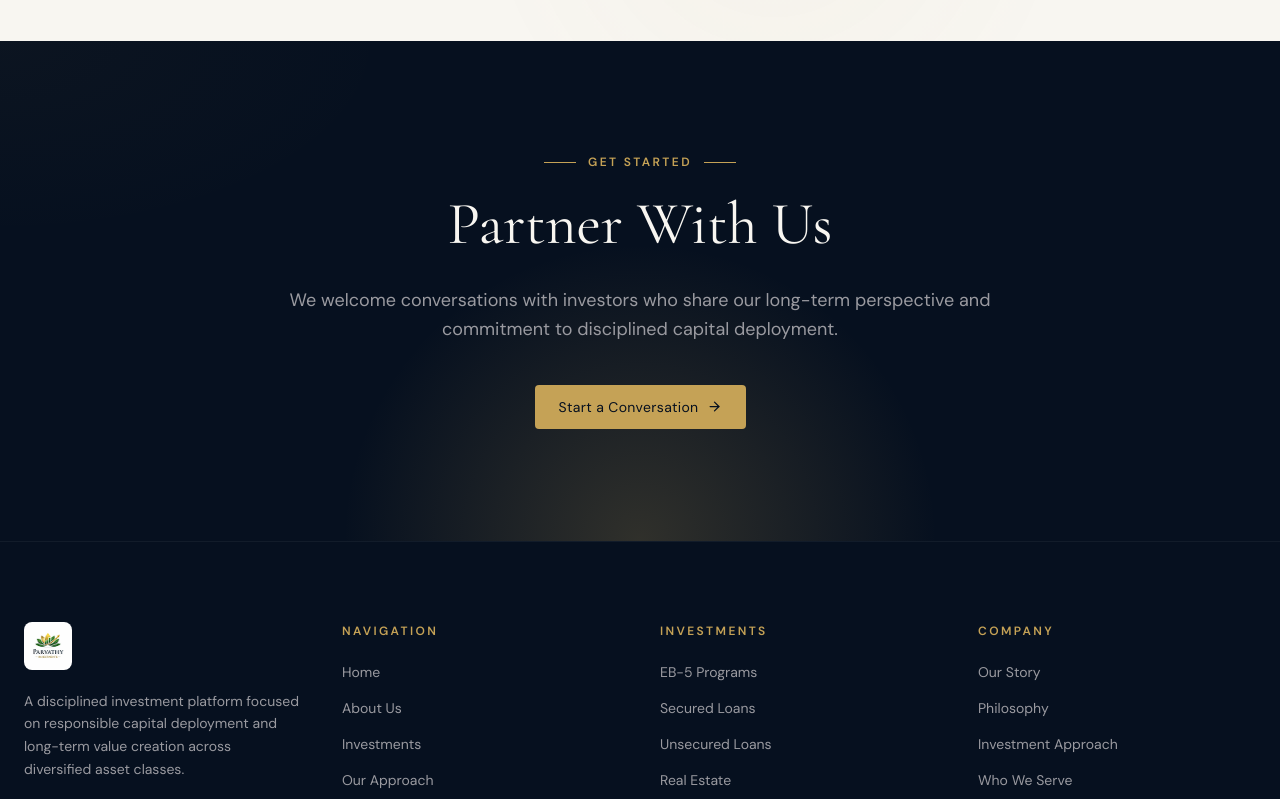
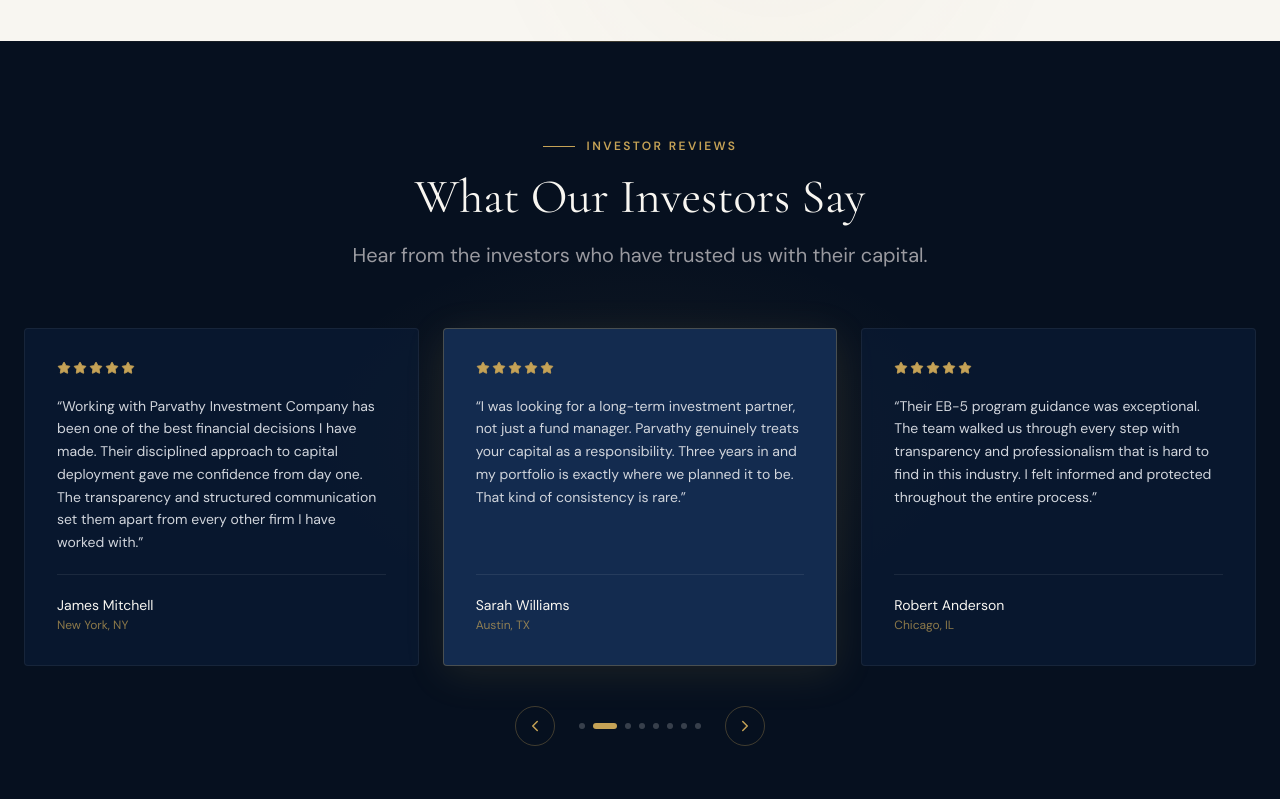
Before and after one commit to VishalSalemJayavel/Parvathy-Investments, a Next.js app: page / in a window 1280 px wide. Shown: the part 5900-6699 px from the top of the page. Built offline with nearby package versions, Linux system fonts and the light colour scheme.

Commit message:
Add investor testimonials carousel above Partner CTA on all pages

```diff
--- a/app/about/page.tsx
+++ b/app/about/page.tsx
@@ -5,6 +5,7 @@
 import { SectionReveal, StaggerItem } from '@/components/SectionReveal';
 import { SectionHeader } from '@/components/SectionHeader';
 import { PartnerCTA } from '@/components/PartnerCTA';
+import { TestimonialsCarousel } from '@/components/TestimonialsCarousel';
 import { SectionGlow } from '@/components/SectionGlow';
 import { PhilosophyPillars } from '@/components/PhilosophyPillars';
 import { AnimatedStats } from '@/components/AnimatedStats';
@@ -389,6 +390,7 @@
       </section>
 
       {/* 8 ─ PARTNER CTA */}
+      <TestimonialsCarousel />
       <PartnerCTA />
     </>
   );
--- a/app/approach/page.tsx
+++ b/app/approach/page.tsx
@@ -4,6 +4,7 @@
 import { SectionReveal, StaggerItem } from '@/components/SectionReveal';
 import { SectionHeader } from '@/components/SectionHeader';
 import { PartnerCTA } from '@/components/PartnerCTA';
+import { TestimonialsCarousel } from '@/components/TestimonialsCarousel';
 import { SectionGlow } from '@/components/SectionGlow';
 import { AnimatedPattern } from '@/components/AnimatedPattern';
 import { CommitmentCards } from '@/components/CommitmentCards';
@@ -389,6 +390,7 @@
       </section>
 
       {/* 6 ─ PARTNER CTA */}
+      <TestimonialsCarousel />
       <PartnerCTA />
     </>
   );
--- a/app/contact/page.tsx
+++ b/app/contact/page.tsx
@@ -6,6 +6,7 @@
 import { SectionGlow } from '@/components/SectionGlow';
 import { AnimatedPattern } from '@/components/AnimatedPattern';
 import { COMPANY } from '@/lib/constants';
+import { TestimonialsCarousel } from '@/components/TestimonialsCarousel';
 
 export const metadata: Metadata = {
   title: 'Contact',
@@ -167,7 +168,10 @@
         </div>
       </section>
 
-      {/* 3 ─ SIMPLE CLOSING STRIP (lighter alternative to full PartnerCTA) */}
+      {/* 3 ─ TESTIMONIALS */}
+      <TestimonialsCarousel />
+
+      {/* 4 ─ SIMPLE CLOSING STRIP (lighter alternative to full PartnerCTA) */}
       <section className="bg-navy-deep border-t border-white/5 relative overflow-hidden">
         <SectionGlow variant="dark" />
         <div className="max-w-7xl mx-auto px-6 py-12 flex flex-col sm:flex-row items-center justify-between gap-6">
--- a/app/investments/page.tsx
+++ b/app/investments/page.tsx
@@ -8,6 +8,7 @@
 import { SectionReveal, StaggerItem } from '@/components/SectionReveal';
 import { SectionHeader } from '@/components/SectionHeader';
 import { PartnerCTA } from '@/components/PartnerCTA';
+import { TestimonialsCarousel } from '@/components/TestimonialsCarousel';
 import { SectionGlow } from '@/components/SectionGlow';
 import { AnimatedPattern } from '@/components/AnimatedPattern';
 import { INVESTMENT_HIGHLIGHTS } from '@/lib/constants';
@@ -373,6 +374,7 @@
       </section>
 
       {/* 6 ─ PARTNER CTA */}
+      <TestimonialsCarousel />
       <PartnerCTA />
     </>
   );
--- a/app/page.tsx
+++ b/app/page.tsx
@@ -6,6 +6,7 @@
 import { InvestmentCarousel } from '@/components/InvestmentCarousel';
 import { WhoWeServeCards } from '@/components/WhoWeServeCards';
 import { PartnerCTA } from '@/components/PartnerCTA';
+import { TestimonialsCarousel } from '@/components/TestimonialsCarousel';
 import { LayeredIcon } from '@/components/LayeredIcon';
 import {
   INVESTMENT_CATEGORIES,
@@ -345,7 +346,10 @@
         </div>
       </section>
 
-      {/* 9 ─ PARTNER CTA */}
+      {/* 9 ─ TESTIMONIALS */}
+      <TestimonialsCarousel />
+
+      {/* 10 ─ PARTNER CTA */}
       <PartnerCTA />
     </>
   );
--- /dev/null
+++ b/components/TestimonialsCarousel.tsx
@@ -0,0 +1,240 @@
+'use client';
+
+import { useState, useEffect, useCallback } from 'react';
+import { motion, AnimatePresence } from 'framer-motion';
+import { ChevronLeft, ChevronRight, Star } from 'lucide-react';
+import { SectionHeader } from './SectionHeader';
+
+const TESTIMONIALS = [
+  {
+    name: 'James Mitchell',
+    location: 'New York, NY',
+    stars: 5,
+    review:
+      'Working with Parvathy Investment Company has been one of the best financial decisions I have made. Their disciplined approach to capital deployment gave me confidence from day one. The transparency and structured communication set them apart from every other firm I have worked with.',
+  },
+  {
+    name: 'Sarah Williams',
+    location: 'Austin, TX',
+    stars: 5,
+    review:
+      'I was looking for a long-term investment partner, not just a fund manager. Parvathy genuinely treats your capital as a responsibility. Three years in and my portfolio is exactly where we planned it to be. That kind of consistency is rare.',
+  },
+  {
+    name: 'Robert Anderson',
+    location: 'Chicago, IL',
+    stars: 5,
+    review:
+      'Their EB-5 program guidance was exceptional. The team walked us through every step with transparency and professionalism that is hard to find in this industry. I felt informed and protected throughout the entire process.',
+  },
+  {
+    name: 'Jennifer Thompson',
+    location: 'San Francisco, CA',
+    stars: 5,
+    review:
+      'As a high-net-worth investor, I have worked with many firms. Parvathy stands out for their integrity and the quality of structured opportunities they provide. Their evaluation process is rigorous — which is exactly what I want guarding my capital.',
+  },
+  {
+    name: 'Michael Davis',
+    location: 'Dallas, TX',
+    stars: 5,
+    review:
+      'The team declined an investment opportunity I was excited about — and they turned out to be completely right. That kind of disciplined judgment, putting my long-term interests ahead of a quick commission, earns real trust.',
+  },
+  {
+    name: 'Karen Johnson',
+    location: 'Boston, MA',
+    stars: 5,
+    review:
+      'From the first conversation to ongoing quarterly updates, the professionalism has been consistent. My family office has committed additional capital this year because the results have matched the promises made at the start.',
+  },
+  {
+    name: 'David Carter',
+    location: 'Seattle, WA',
+    stars: 5,
+    review:
+      'The diversified exposure across real estate and secured credit has performed steadily through a volatile market period. I appreciate how clearly they communicate risk alongside opportunity — no sugarcoating, just honest analysis.',
+  },
+  {
+    name: 'Linda Martinez',
+    location: 'Miami, FL',
+    stars: 5,
+    review:
+      'I came to Parvathy as an international investor navigating U.S. investment structures for the first time. They made the process approachable, legally sound, and ultimately very rewarding. I have since referred two colleagues.',
+  },
+];
+
+function Stars({ count }: { count: number }) {
+  return (
+    <div className="flex gap-0.5">
+      {Array.from({ length: 5 }).map((_, i) => (
+        <Star
+          key={i}
+          size={14}
+          className={i < count ? 'fill-gold text-gold' : 'fill-transparent text-gray-600'}
+          strokeWidth={1.5}
+        />
+      ))}
+    </div>
+  );
+}
+
+export function TestimonialsCarousel() {
+  const [index, setIndex] = useState(0);
+  const [direction, setDirection] = useState(1);
+  const total = TESTIMONIALS.length;
+
+  const prev = useCallback(() => {
+    setDirection(-1);
+    setIndex((i) => (i - 1 + total) % total);
+  }, [total]);
+
+  const next = useCallback(() => {
+    setDirection(1);
+    setIndex((i) => (i + 1) % total);
+  }, [total]);
+
+  /* auto-advance every 5 s */
+  useEffect(() => {
+    const id = setInterval(next, 5000);
+    return () => clearInterval(id);
+  }, [next]);
+
+  /* visible indices: previous, current, next (desktop shows 3) */
+  const indices = [
+    (index - 1 + total) % total,
+    index,
+    (index + 1) % total,
+  ];
+
+  const variants = {
+    enter: (d: number) => ({ opacity: 0, x: d > 0 ? 60 : -60 }),
+    center: { opacity: 1, x: 0 },
+    exit: (d: number) => ({ opacity: 0, x: d > 0 ? -60 : 60 }),
+  };
+
+  return (
+    <section className="py-24 bg-navy-deep relative overflow-hidden">
+      {/* Top gold line */}
+      <div className="absolute top-0 left-0 right-0 h-px bg-gradient-to-r from-transparent via-gold/30 to-transparent" />
+
+      {/* Ambient glow */}
+      <div
+        className="absolute top-1/2 left-1/2 -translate-x-1/2 -translate-y-1/2 pointer-events-none"
+        style={{
+          width: '700px',
+          height: '400px',
+          background: 'radial-gradient(ellipse, rgba(197,162,86,0.07) 0%, transparent 70%)',
+        }}
+      />
+
+      <div className="relative z-10 max-w-7xl mx-auto px-6">
+        {/* Header */}
+        <div className="text-center mb-14">
+          <SectionHeader
+            overline="Investor Reviews"
+            title="What Our Investors Say"
+            subtitle="Hear from the investors who have trusted us with their capital."
+            align="center"
+            light
+          />
+        </div>
+
+        {/* Desktop: 3 cards */}
+        <div className="hidden lg:grid grid-cols-3 gap-6 mb-10">
+          <AnimatePresence mode="popLayout" custom={direction}>
+            {indices.map((idx, pos) => {
+              const t = TESTIMONIALS[idx];
+              const isCenter = pos === 1;
+              return (
+                <motion.div
+                  key={`${idx}-${pos}`}
+                  custom={direction}
+                  variants={variants}
+                  initial="enter"
+                  animate="center"
+                  exit="exit"
+                  transition={{ duration: 0.45, ease: 'easeOut' }}
+                  className={`rounded-sm p-8 flex flex-col gap-5 border transition-all duration-300 ${
+                    isCenter
+                      ? 'bg-navy-mid border-gold/30 shadow-[0_8px_40px_rgba(197,162,86,0.12)]'
+                      : 'bg-navy/60 border-white/6 opacity-70'
+                  }`}
+                >
+                  <Stars count={t.stars} />
+                  <p className="font-body text-sm text-gray-300 leading-relaxed flex-1">
+                    &ldquo;{t.review}&rdquo;
+                  </p>
+                  <div className="border-t border-white/8 pt-5">
+                    <p className="font-body font-600 text-cream text-sm">{t.name}</p>
+                    <p className="font-body text-xs text-gold/70 mt-0.5">{t.location}</p>
+                  </div>
+                </motion.div>
+              );
+            })}
+          </AnimatePresence>
+        </div>
+
+        {/* Mobile: 1 card */}
+        <div className="lg:hidden mb-10 relative overflow-hidden">
+          <AnimatePresence mode="wait" custom={direction}>
+            <motion.div
+              key={index}
+              custom={direction}
+              variants={variants}
+              initial="enter"
+              animate="center"
+              exit="exit"
+              transition={{ duration: 0.4, ease: 'easeOut' }}
+              className="bg-navy-mid border border-gold/30 rounded-sm p-7 flex flex-col gap-5 shadow-[0_8px_40px_rgba(197,162,86,0.12)]"
+            >
+              <Stars count={TESTIMONIALS[index].stars} />
+              <p className="font-body text-sm text-gray-300 leading-relaxed">
+                &ldquo;{TESTIMONIALS[index].review}&rdquo;
+              </p>
+              <div className="border-t border-white/8 pt-5">
+                <p className="font-body font-600 text-cream text-sm">{TESTIMONIALS[index].name}</p>
+                <p className="font-body text-xs text-gold/70 mt-0.5">{TESTIMONIALS[index].location}</p>
+              </div>
+            </motion.div>
+          </AnimatePresence>
+        </div>
+
+        {/* Controls */}
+        <div className="flex items-center justify-center gap-6">
+          {/* Prev */}
+          <button
+            onClick={prev}
+            aria-label="Previous review"
+            className="w-10 h-10 rounded-full border border-gold/30 flex items-center justify-center text-gold hover:bg-gold hover:text-navy-deep transition-all duration-300"
+          >
+            <ChevronLeft size={18} strokeWidth={2} />
+          </button>
+
+          {/* Dots */}
+          <div className="flex gap-2">
+            {TESTIMONIALS.map((_, i) => (
+              <button
+                key={i}
+                onClick={() => { setDirection(i > index ? 1 : -1); setIndex(i); }}
+                aria-label={`Go to review ${i + 1}`}
+                className={`rounded-full transition-all duration-300 ${
+                  i === index ? 'bg-gold w-6 h-1.5' : 'bg-white/20 w-1.5 h-1.5'
+                }`}
+              />
+            ))}
+          </div>
+
+          {/* Next */}
+          <button
+            onClick={next}
+            aria-label="Next review"
+            className="w-10 h-10 rounded-full border border-gold/30 flex items-center justify-center text-gold hover:bg-gold hover:text-navy-deep transition-all duration-300"
+          >
+            <ChevronRight size={18} strokeWidth={2} />
+          </button>
+        </div>
+      </div>
+    </section>
+  );
+}
```
